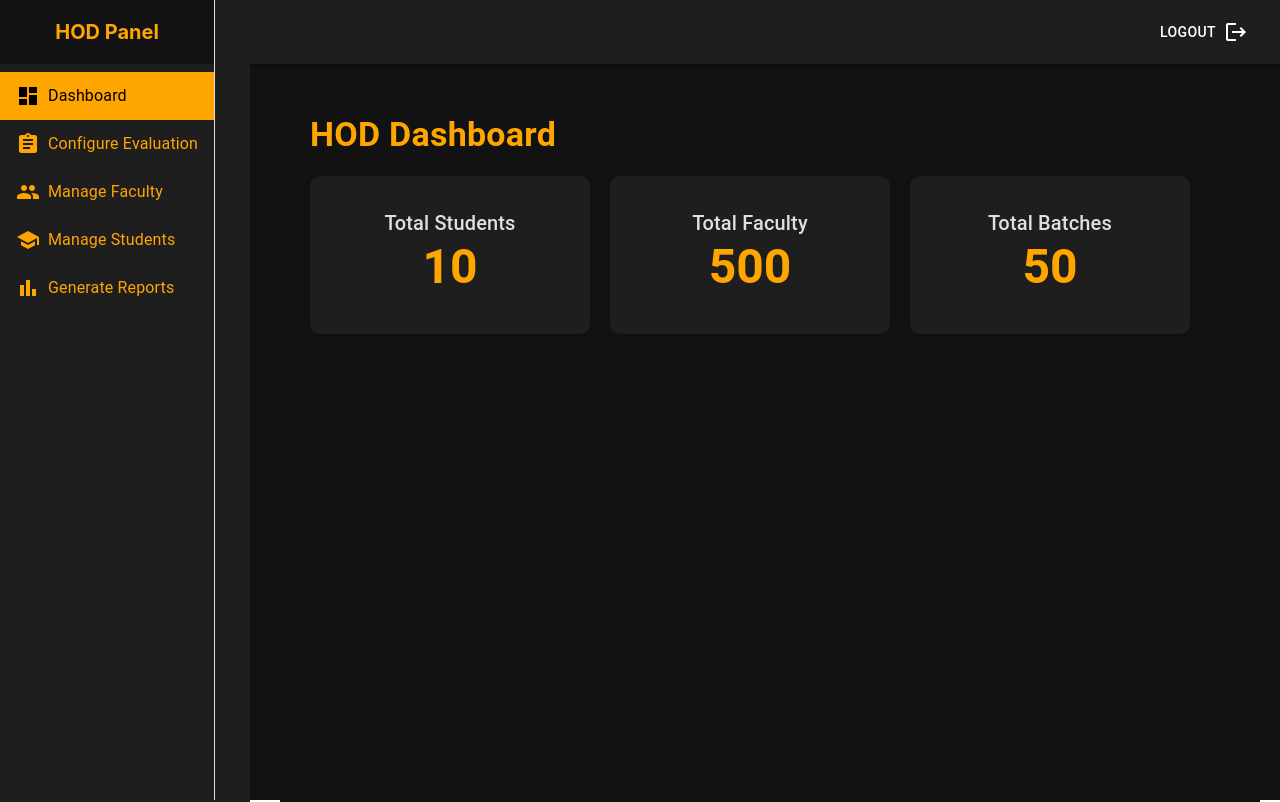
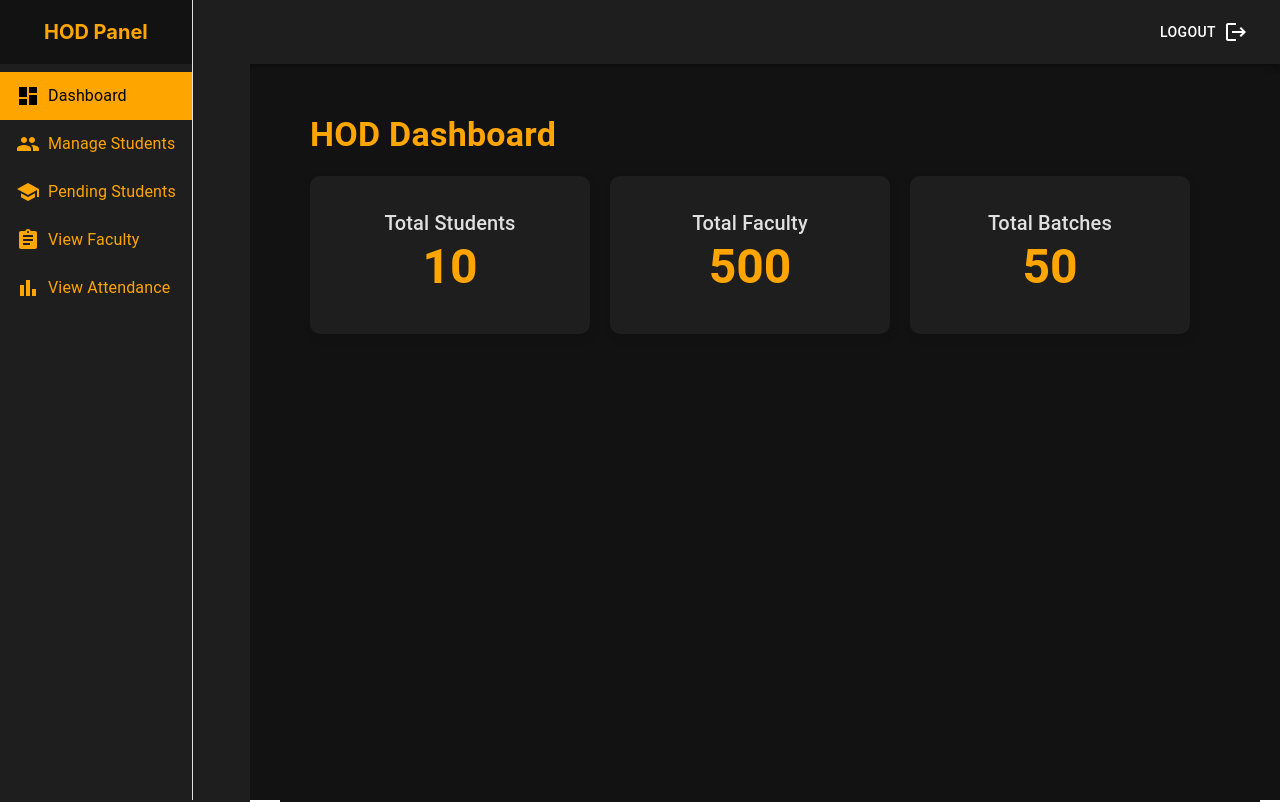
Before and after one commit to sonalgonsalves/attendify, a React (Create React App) app in the folder frontend/: page /hod in a window 1280 px wide. Shown: the top 802 px of the page. Built offline with nearby package versions, Linux system fonts and the light colour scheme.

Commit message:
hod dashboard routing

```diff
--- a/frontend/src/HodDashboard.js
+++ b/frontend/src/HodDashboard.js
@@ -89,29 +89,30 @@ function Sidebar() {
           <Dashboard sx={{ marginRight: 1, color: "inherit" }} />
           <ListItemText primary="Dashboard" />
         </ListItem>
+
+        <ListItem button component={NavLink} to="/hod/ManageStudents"
+          style={({ isActive }) => ({
+            backgroundColor: isActive ? "#FFA500" : "transparent",
+            color: isActive ? "#000000" : "#FFA500"
+          })}>
+          <People sx={{ marginRight: 1, color: "inherit" }} />
+          <ListItemText primary="Manage Students" />
+        </ListItem>
+        <ListItem button component={NavLink} to="/hod/pendingStudents"
+          style={({ isActive }) => ({
+            backgroundColor: isActive ? "#FFA500" : "transparent",
+            color: isActive ? "#000000" : "#FFA500"
+          })}>
+          <School sx={{ marginRight: 1, color: "inherit" }} />
+          <ListItemText primary="Pending Students" />
+        </ListItem>
         <ListItem button component={NavLink} to="/hod/departments"
           style={({ isActive }) => ({
             backgroundColor: isActive ? "#FFA500" : "transparent",
             color: isActive ? "#000000" : "#FFA500"
           })}>
           <Assignment sx={{ marginRight: 1, color: "inherit" }} />
-          <ListItemText primary="Configure Evaluation" />
-        </ListItem>
-        <ListItem button component={NavLink} to="/hod/faculty"
-          style={({ isActive }) => ({
-            backgroundColor: isActive ? "#FFA500" : "transparent",
-            color: isActive ? "#000000" : "#FFA500"
-          })}>
-          <People sx={{ marginRight: 1, color: "inherit" }} />
-          <ListItemText primary="Manage Faculty" />
-        </ListItem>
-        <ListItem button component={NavLink} to="/hod/students"
-          style={({ isActive }) => ({
-            backgroundColor: isActive ? "#FFA500" : "transparent",
-            color: isActive ? "#000000" : "#FFA500"
-          })}>
-          <School sx={{ marginRight: 1, color: "inherit" }} />
-          <ListItemText primary="Manage Students" />
+          <ListItemText primary="View Faculty" />
         </ListItem>
         <ListItem button component={NavLink} to="/hod/reports"
           style={({ isActive }) => ({
@@ -119,7 +120,7 @@ function Sidebar() {
             color: isActive ? "#000000" : "#FFA500"
           })}>
           <BarChart sx={{ marginRight: 1, color: "inherit" }} />
-          <ListItemText primary="Generate Reports" />
+          <ListItemText primary="View Attendance" />
         </ListItem>
       </List>
     </Drawer>
```
